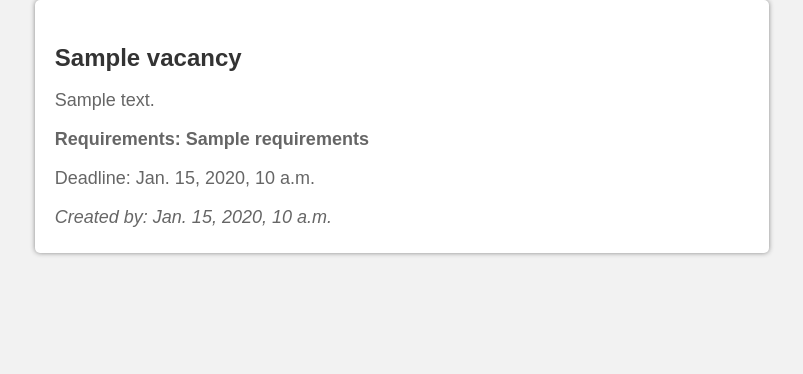
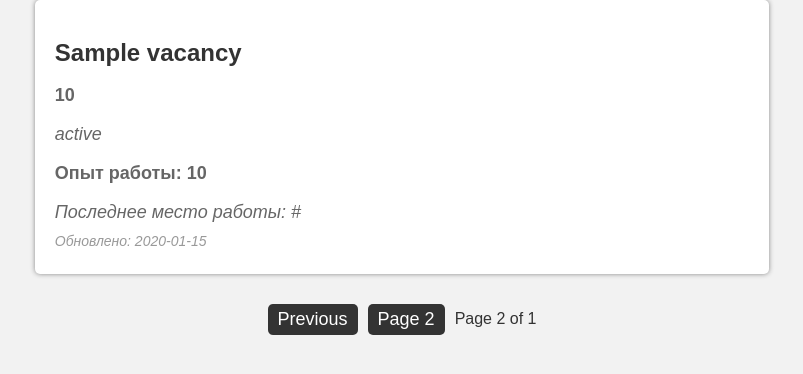
Before and after one commit to kotorkovsciy/scbchallenge2023, a Django app: template templates/vacancy_board.html in a window 1280 px wide. Shown: the part 46-420 px from the top of the page, without its empty margins (238-1041 px from the left). Run offline with Django 4.2, Linux system fonts and the light colour scheme; the template is opened without the code that fills it: most values are stand-ins (such as "Sample title", 1, 10 or a date in 2020).

Commit message:
feat(vacancy_board): Added paginator

```diff
--- a/static/style.css
+++ b/static/style.css
@@ -22,7 +22,8 @@ h1 {
     margin-right: 20%;
 }
 
-.vacancy h3 {
+.vacancy h3 a {
+    text-decoration: none;
     font-size: 24px;
     margin-bottom: 10px;
     color: #333;
@@ -34,17 +35,52 @@ h1 {
     color: #666;
 }
 
-.vacancy p.requirements {
+.vacancy p.age {
     font-weight: bold;
 }
 
-.vacancy p.created-by {
+.vacancy p.resume_status {
     font-style: italic;
 }
 
-hr {
-    border: none;
-    height: 1px;
-    background-color: #ddd;
-    margin-bottom: 20px;
+.vacancy p.excpirience_sum {
+    font-weight: bold;
 }
+
+.vacancy p.last_experience_link {
+    font-style: italic;
+}
+
+.vacancy p.last_update {
+    font-size: 14px;
+    color: #999;
+    margin-top: 10px;
+    font-style: italic;
+}
+
+.paginator {
+    display: flex;
+    justify-content: center;
+    align-items: center;
+    margin-top: 20px;
+}
+
+.paginator a {
+    padding: 5px 10px;
+    background-color: #333;
+    color: #fff;
+    border-radius: 5px;
+    margin-right: 10px;
+    text-decoration: none;
+    font-size: 18px;
+    cursor: pointer;
+    transition: background-color 0.3s ease;
+}
+
+.paginator a:hover {
+    background-color: #666;
+}
+
+.paginator a.active {
+    background-color: #666;
+}
--- a/templates/vacancy_board.html
+++ b/templates/vacancy_board.html
@@ -2,14 +2,34 @@
 
 {% block content %}
 {% for vacancy in vacancies %}
-  <div class="vacancy">
-    <h3>{{ vacancy.title }}</h3>
-    <p class="description">{{ vacancy.description }}</p>
-    <p class="requirements">Requirements: {{ vacancy.requirements }}</p>
-    <p class="deadline">Deadline: {{ vacancy.deadline }}</p>
-    <p class="created-by">Created by: {{ vacancy.created_by }}</p>
-  </div>
+<div class="vacancy">
+    <h3><a href="https://hh.ru{{ vacancy.title_url }}">{{ vacancy.title }}</a></h3>
+    <p class="age">{{ vacancy.age }}</p>
+    <p class="resume_status">{{ vacancy.resume_status }}</p>
+    <p class="excpirience_sum">Опыт работы: {{ vacancy.excpirience_sum }}</p>
+    <p class="last_experience_link">Последнее место работы: {{ vacancy.last_experience_link }}</p>
+    <p class="last_update">Обновлено: {{ vacancy.last_update }}</p>
+</div>
 {% empty %}
-  <p>No vacancies available</p>
+<p>No vacancies available</p>
 {% endfor %}
+
+<div class="paginator">
+    {% if count_pages == 0 %}
+    {% else %}
+    {% if page == 0 %}
+        <a>Page {{ page|add:1 }}</a>
+        <a href="/vacancies/{{ page|add:1 }}">Next</a>
+    {% elif page == count_pages %}
+        <a href="/vacancies/{{ page|add:-1 }}">Previous</a>
+        <a>Page {{ page|add:1 }}</a>
+    {% else %}
+        <a href="/vacancies/{{ page|add:-1 }}">Previous</a>
+        <a>Page {{ page|add:1 }}</a>
+        <a href="/vacancies/{{ page|add:1 }}">Next</a>
+    {% endif %}
+        <p>Page {{ page|add:1 }} of {{ count_pages }}</p>
+    {% endif %}
+</div>
+
 {% endblock %}
```
